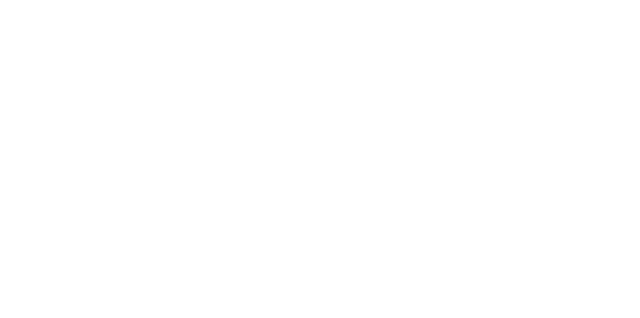
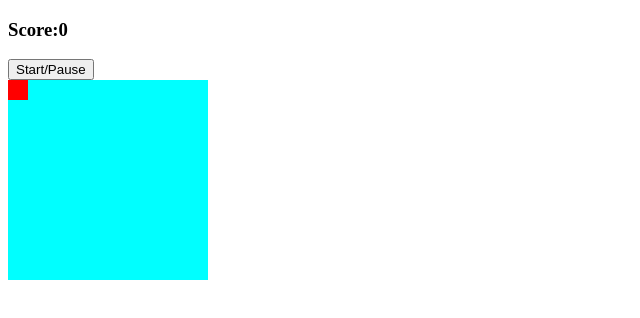
Before and after one commit to Cirrous/basic-tetris, a plain HTML site: page index.html in a window 1280 px wide. Shown: the whole page, without its empty margins (0-640 px from the left). Drawn offline with Linux system fonts and the light colour scheme.

Commit message:
Spielfeld, Button und Scoreboard geaddet (Noch ohne Funkktion)

```diff
--- a/index.html
+++ b/index.html
@@ -10,6 +10,14 @@
 
 <body>
 
+<h3>Score:<span id="score">0</span></h3>
+<button id="start-button">Start/Pause</button>
+
+<!-- Spielfeld -->
+<div class="grid">
+    <div></div>
+</div>
+
 </body>
 
 </html>
--- a/style.css
+++ b/style.css
@@ -0,0 +1,13 @@
+.grid {
+    width: 200px;
+    height: 200px;
+    flex-wrap: wrap;
+    background-color: cyan;
+
+}
+
+.grid div {
+    width: 20px;
+    height: 20px;
+    background-color: red;
+}
```
